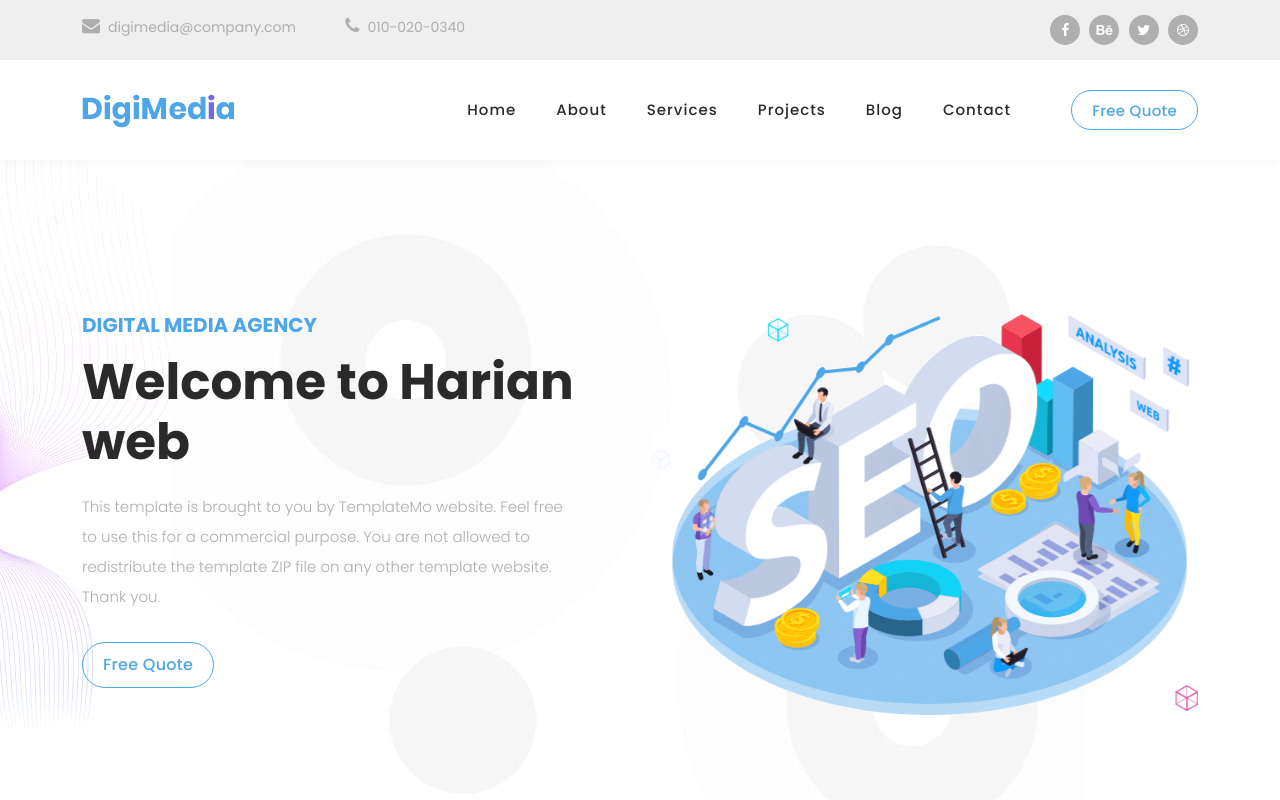
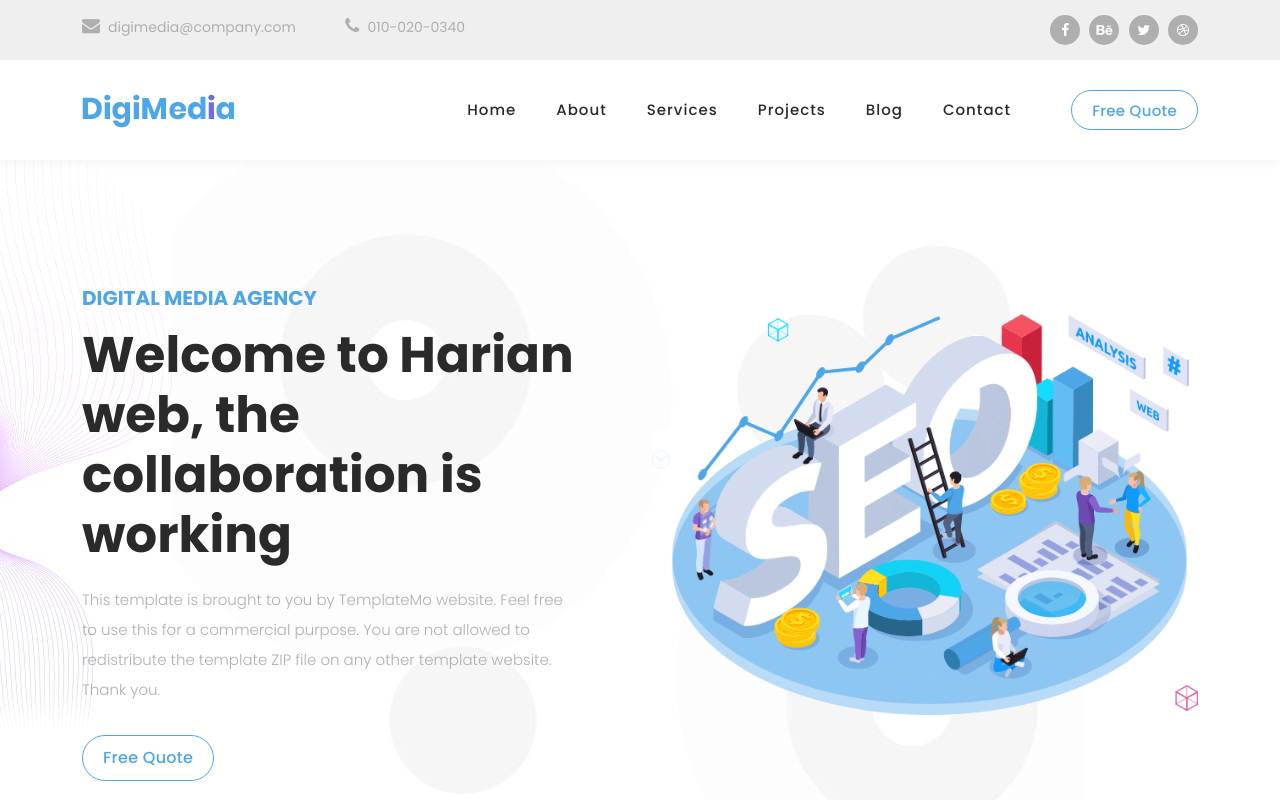
Before and after one commit to HarianM/PrimeraWeb, a plain HTML site: page public/index.html in a window 1280 px wide. Shown: the top 800 px of the page. Drawn offline with Linux system fonts and the light colour scheme.

Commit message:
Collaboration test

```diff
--- a/public/index.html
+++ b/public/index.html
@@ -111,7 +111,7 @@ https://templatemo.com/tm-568-digimedia
                 <div class="row">
                   <div class="col-lg-12">
                     <h6>Digital Media Agency</h6>
-                    <h2>Welcome to Harian web</h2>
+                    <h2>Welcome to Harian web, the collaboration is working</h2>
                     <p>This template is brought to you by TemplateMo website. Feel free to use this for a commercial purpose. You are not allowed to redistribute the template ZIP file on any other template website. Thank you.</p>
                   </div>
                   <div class="col-lg-12">
```
